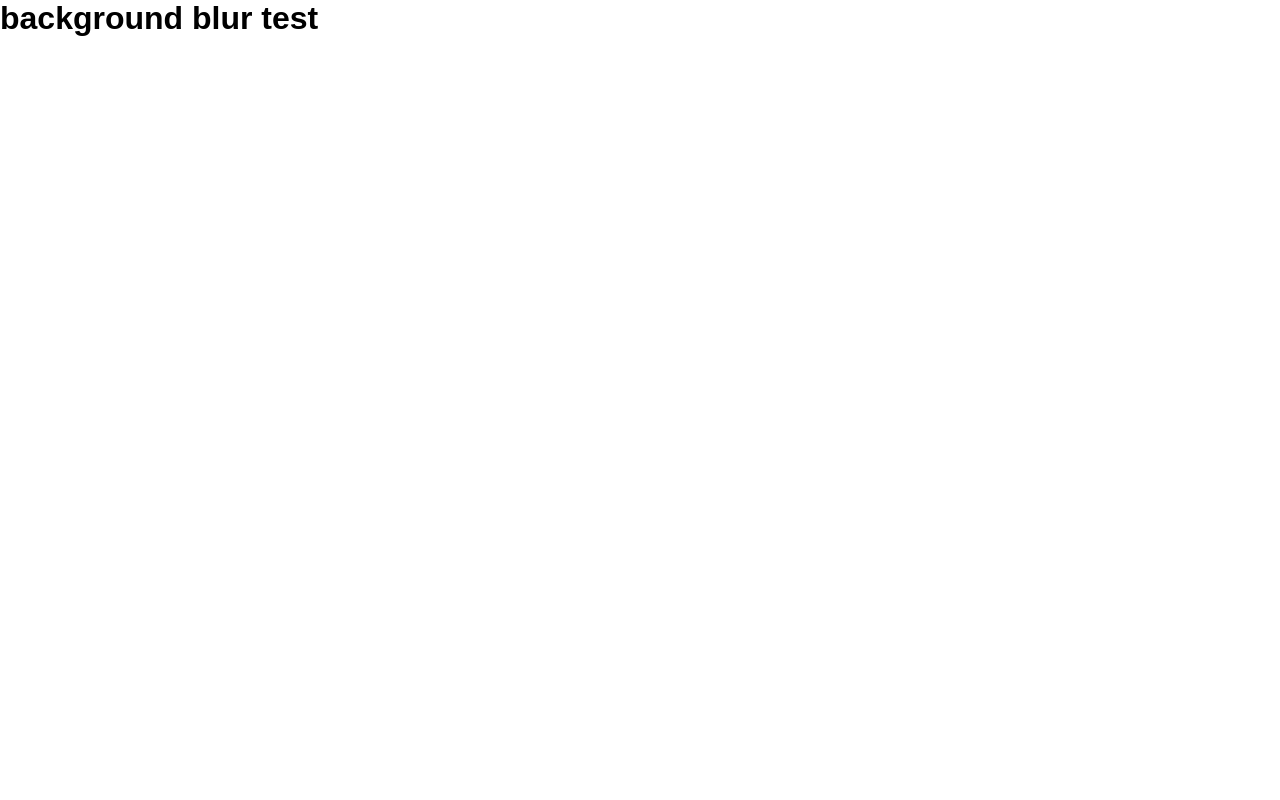
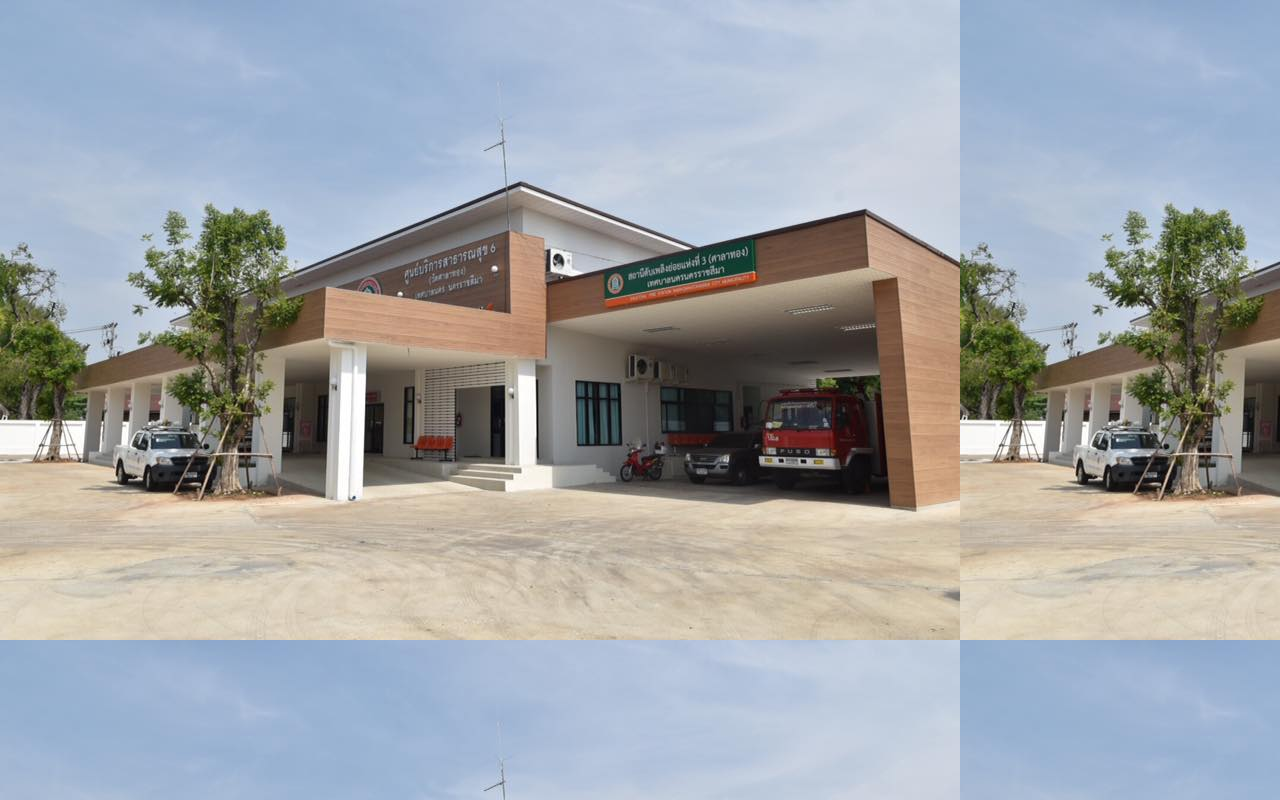
Before and after one commit to PackSuphakon/WebProject, a plain HTML site: page test.html in a window 1280 px wide. Drawn offline with Linux system fonts and the light colour scheme.

Commit message:
Update img.css

```diff
--- a/img.css
+++ b/img.css
@@ -7,7 +7,7 @@
 
 
 .backg {
-    background-image: url(imgforwebproject/img1.jpg);
+    background-image: url(img1.jpg);
 position: absolute;
 top: 0;
 left: 0;
```
